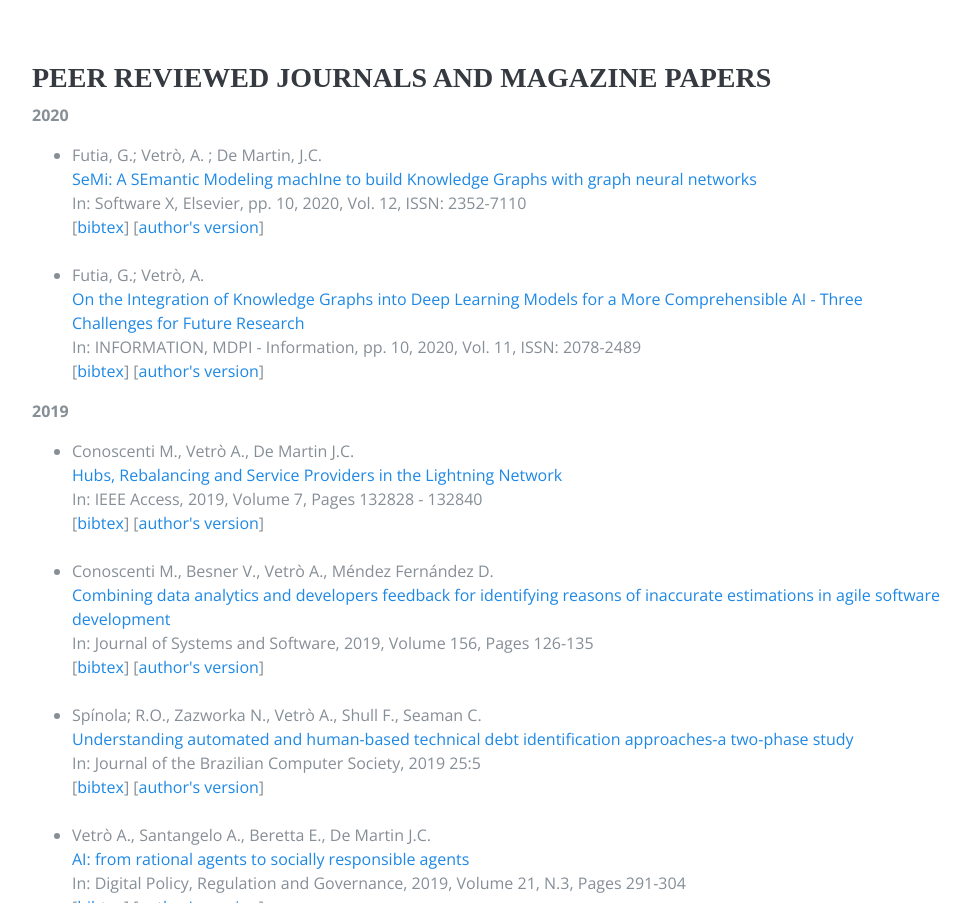
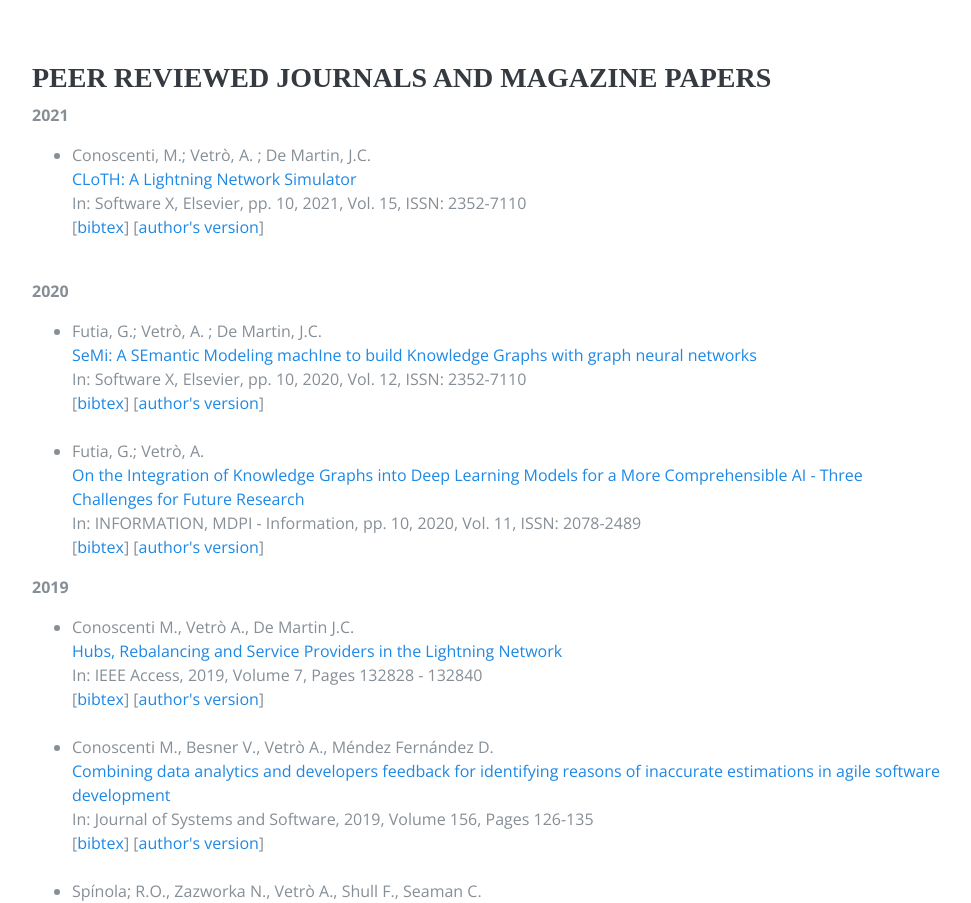
Before and after one commit to phisaz/antoniovetro, a plain HTML site: page publications.html in a window 1280 px wide. Shown: the part 1298-2201 px from the top of the page, without its empty margins (288-1259 px from the left). Drawn offline with nearby package versions, Linux system fonts and the light colour scheme; a web font is replaced by a local one.

Commit message:
Software X

```diff
--- a/publications.html
+++ b/publications.html
@@ -184,7 +184,19 @@
 
                 <h3 id="peer-reviewed">PEER REVIEWED JOURNALS AND MAGAZINE PAPERS</h3>
 
+                <p>
+                    <b> 2021 </b>
+                </p>
+                <ul>
 
+                    <li>
+                        Conoscenti, M.; Vetr&ograve;, A. ; De Martin, J.C.<br>
+                        <a href="https://doi.org/10.1016/j.softx.2021.100717">CLoTH: A Lightning Network Simulator</a> <br>
+                        In: Software X, Elsevier, pp. 10, 2021, Vol. 15, ISSN: 2352-7110 <br>
+                        [<a href="./bibtex/journals/2021-cloth-sx.bib">bibtex</a>] [<a href="./authorsversion/journals/2021-cloth-sx.pdf" target=new>author's version</a>]
+                    </li>
+                    <br>
+                </ul>
                  <p>
                     <b> 2020 </b>
                 </p>
```
Also changed, not shown: 2 other files.
